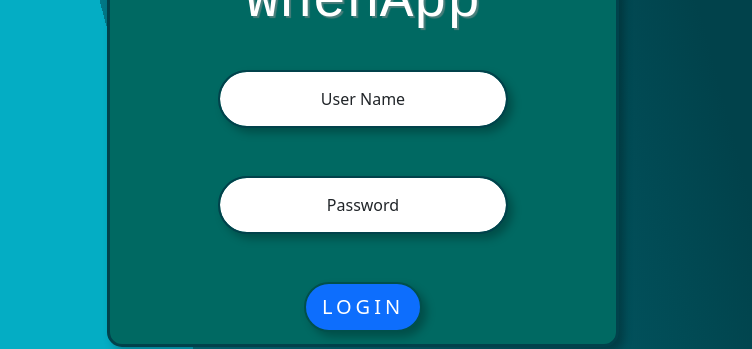
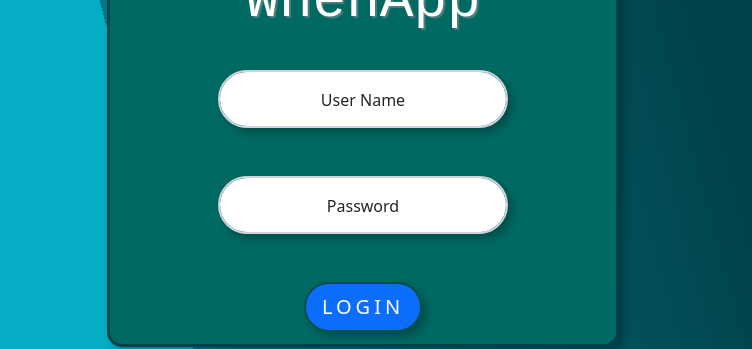
Before and after one commit to NoamCohen48/WhenApp1, a React (Create React App) app: page / in a window 1280 px wide. Shown: the part 253-602 px from the top of the page, without its empty margins (277-1029 px from the left). Built offline with nearby package versions, Linux system fonts and the light colour scheme.

Commit message:
started fixing some small sizes problem

```diff
--- a/src/App.css
+++ b/src/App.css
@@ -35,9 +35,14 @@ html {
   position: absolute;
   top: 0;
   left: 0;
+  font-size: 2vh;
 }
 
 body {
   background: rgb(2, 128, 144);
   background: linear-gradient(75deg, #04adc4 35%, #027786 35%, #01424b 75%);
 }
+
+#root {
+
+}
--- a/src/Pages/Forms/Login/LoginForm.css
+++ b/src/Pages/Forms/Login/LoginForm.css
@@ -76,16 +76,18 @@
 }
 
 .container-small form .form-floating input {
-  border-style: solid;
-  border-color: #01424b;
   border-width: 2px;
-
   text-align: center;
+  height: calc(3.5em + 2px);
 }
 
 .container-small form .form-floating label {
   text-align: center;
   width: 100%;
+
+  vertical-align: middle;
+  line-height: calc(3.5em + 2px);
+  padding: 0;
 
   transform-origin: 50% 0;
   transition: opacity 0.1s ease-in-out, transform 0.1s ease-in-out;
--- a/src/Pages/Forms/Login/LoginForm.js
+++ b/src/Pages/Forms/Login/LoginForm.js
@@ -42,13 +42,13 @@ function LoginForm(props) {
                 </div>
 
                 <div>
-                    <form onSubmit={Login}>
+                    <form onSubmit={Login} className=''>
                         <div className="form-floating">
-                            <input type="text" className="form-control rounded-pill c-shadow" id="inputUsername" placeholder="username" ref={usernameInput} />
+                            <input type="text" className="form-control rounded-pill c-shadow" id="inputUsername" placeholder=" " ref={usernameInput} required/>
                             <label htmlFor="inputUsername">User Name</label>
                         </div>
                         <div className="form-floating">
-                            <input type="password" className="form-control rounded-pill c-shadow" id="inputPassword" placeholder="password" ref={passwordInput} />
+                            <input type="password" className="form-control rounded-pill c-shadow " id="inputPassword" placeholder=" " ref={passwordInput} required/>
                             <label htmlFor="inputPassword">Password</label>
                         </div>
                         <button type="submit" className="btn btn-primary btn-lg rounded-pill c-shadow">LOGIN</button>
```
